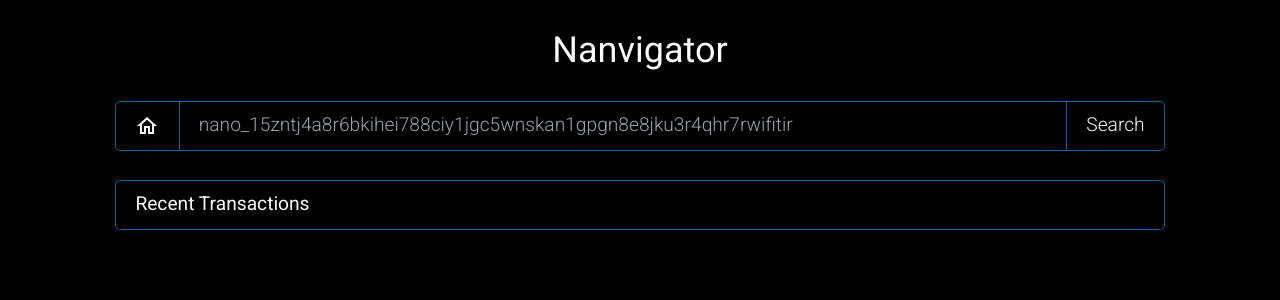
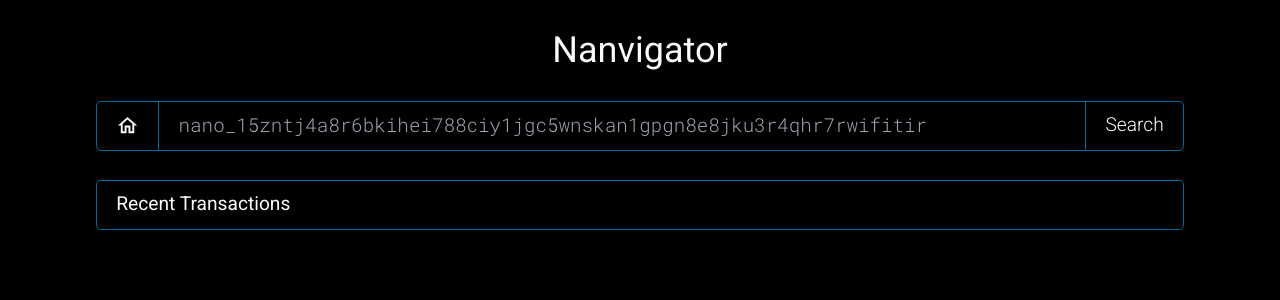
Before and after one commit to paypur/nano_explorer, a Next.js app: page / in a window 1280 px wide. Shown: the top 300 px of the page. Built offline with nearby package versions, Linux system fonts and the light colour scheme; what reconnecting-websocket would draw is missing.

Commit message:
add roboto mono

```diff
--- a/src/app/block/[block]/page.tsx
+++ b/src/app/block/[block]/page.tsx
@@ -25,12 +25,12 @@ export default async function BlockPage(){
 
     return (
         <div>
-            <div className='my-6 border rounded border-sky-700'>
+            <div className='border rounded border-sky-700'>
                 <BlockCard block={customBlock}></BlockCard>
             </div>
-            <p className='text-1xl py-2'>Raw JSON for block {blockHash}</p>
+            <p className='text-1xl py-2 px-4'>Raw JSON for block {blockHash}</p>
             <div className='flex flex-col py-2 px-4 border rounded border-sky-700'>
-                <pre className='py-2'><code>{JSON.stringify(blockJson, null, 4)}</code></pre>
+                <pre className='font-mono py-2'><code>{JSON.stringify(blockJson, null, 4)}</code></pre>
             </div>
         </div>
     )
--- a/src/app/layout.tsx
+++ b/src/app/layout.tsx
@@ -1,19 +1,25 @@
 import '@/styles/globals.css'
 import SearchBar from '@/components/SearchBar'
 
-import { Roboto } from "next/font/google"
+import { Roboto, Roboto_Mono } from "next/font/google"
 
 const roboto = Roboto({
     weight: ['300', '400'],
-    subsets: ['latin']
+    subsets: ['latin'],
+    variable: '--font-roboto',
+})
+
+const roboto_mono = Roboto_Mono({
+    weight: ['300', '400'],
+    subsets: ['latin'],
+    variable: '--font-roboto-mono',
 })
 
 export default function RootLayout({children}: {children: React.ReactNode}) {
-
     return (
-        <html lang="en">
-            <body className={roboto.className}>
-                <div className='px-24'>
+        <html lang="en" className={`${roboto.variable} ${roboto_mono.variable}`}>
+            <body className=''>
+                <div className='px-20'>
                     <p className='my-6 text-3xl font-normal text-center'>Nanvigator</p>
                     <SearchBar/>
                     {children}
--- a/src/app/page.tsx
+++ b/src/app/page.tsx
@@ -53,8 +53,8 @@ export default function Home() {
 }
 
 async function addTransaction(transaction: WSBlock) {
-    const MAX_TRANSACTIONS = 8
-    let link: any = "missing link"
+    const MAX_TRANSACTIONS = 6
+    let link: any = undefined
 
     if (transaction.message.block.subtype === "receive") {
         link = transaction.message.block.account_link
--- a/src/components/SearchBar.tsx
+++ b/src/components/SearchBar.tsx
@@ -27,21 +27,22 @@ export default function SearchBar() {
         <div className='flex my-6 border divide-x rounded border-sky-700'>
             <button
                 className='py-2 px-4 flex-none border-sky-700'
-                onClick={home}>
-                <MdOutlineHome size="1.25rem"/>
+                onClick={home}
+            >
+                <MdOutlineHome size="1.2rem"/>
             </button>
             <input
-                className='py-2 px-4 flex-auto bg-black border-sky-700'
+                className='py-2 px-4 flex-auto bg-black border-sky-700 font-mono'
                 placeholder="nano_15zntj4a8r6bkihei788ciy1jgc5wnskan1gpgn8e8jku3r4qhr7rwifitir"
                 title="enter a valid nano address or block hash"
                 autoComplete="on"
                 maxLength={65}
-                onChange={(e) => setInput(e.target.value)}>
-            </input>
+                onChange={(e) => setInput(e.target.value)}/>
             <button
                 className='py-2 px-4 flex-none border-sky-700'
                 type="button"
-                onClick={search}>
+                onClick={search}
+            >
                 Search
             </button>
         </div>
--- a/src/components/address/[address]/TransactionCardList.tsx
+++ b/src/components/address/[address]/TransactionCardList.tsx
@@ -41,15 +41,15 @@ export default function TransactionCardList(props: {nanoAddress: string, transac
         }
 
         WS.onmessage = (msg) => {
-            let data = JSON.parse(msg.data)
+            let data: WSBlock  = JSON.parse(msg.data)
             if (data.topic === "confirmation" && transactions.filter(e => e.hash === data.message.hash).length === 0) {
                 if (data.message.account === props.nanoAddress) {
                     if (data.message.block.subtype === "receive") {
                         // get sender address
-                        data.message.block.link_as_account = previousAccountDictionary[data.message.block.link]
-                        previousAccountDictionary[data.message.block.link]
+                        data.message.block.account_link = previousAccountDictionary[data.message.block.link]
+                        delete previousAccountDictionary[data.message.block.link]
                     }
-                    transactions.unshift(data.message)
+                    addTransaction(data)
                     router.refresh()
                 } else if (data.message.block.subtype === "send") {
                     // store sender address for later
@@ -70,7 +70,7 @@ export default function TransactionCardList(props: {nanoAddress: string, transac
 }
 
 async function addTransaction(transaction: WSBlock) {
-    let link: any = "missing link"
+    let link: any = undefined
 
     if (transaction.message.block.subtype === "receive") {
         link = transaction.message.block.account_link
--- a/src/components/block/[block]/BlockCard.tsx
+++ b/src/components/block/[block]/BlockCard.tsx
@@ -8,8 +8,8 @@ export default function BlockCard(props: {block: CustomBlock}) {
     return (
         <div className='flex flex-col py-2 px-4 border-sky-700'>
             <div className='flex flex-row'>
-                {props.block.type === "send" ? <p className="flex flex-row text-rose-600">SEND</p>: <p className="flex flex-row text-emerald-600">RECEIVE</p>}
-                {<p>&nbsp;Ӿ{parseFloat(tools.convert(props.block.amount, 'RAW', 'NANO')).toFixed(6)}</p>}
+                {props.block.type === "send" ? <p className="font-mono text-rose-600">SEND</p>: <p className="font-mono text-emerald-600">RECEIVE</p>}
+                {<p className='font-mono font-normal mx-2'>Ӿ{parseFloat(tools.convert(props.block.amount, 'RAW', 'NANO')).toFixed(6)}</p>}
 
             </div>
             <div className='flex flex-row'>
@@ -17,8 +17,8 @@ export default function BlockCard(props: {block: CustomBlock}) {
                 {props.block.type === "send" ? <MdOutlineEast className='mx-2'></MdOutlineEast> : <MdOutlineWest className='mx-2'></MdOutlineWest>}
                 {addressFormat(props.block.accountLink)}
             </div>
-            <Link className="underline text-blue-600 hover:text-blue-800 visited:text-purple-600" href={"/block/" + props.block.hash}>
-                <p>{props.block.hash}</p>
+            <Link className="hover:underline" href={"/block/" + props.block.hash}>
+                <p className="font-mono">{props.block.hash}</p>
             </Link>
         </div>
     )
@@ -28,8 +28,8 @@ function addressFormat(address: string) {
     if (address !== undefined) {
         // <p>{address.slice(0,12) + "..." + address.slice(-6)}</p>
         return (
-            <Link className="underline text-blue-600 hover:text-blue-800 visited:text-purple-600" href={"/address/" + address}>
-                <p>{address}</p>
+            <Link className="hover:underline" href={"/address/" + address}>
+                <p className="font-mono">{address}</p>
             </Link>
         )
     }
--- a/tailwind.config.js
+++ b/tailwind.config.js
@@ -7,7 +7,12 @@ module.exports = {
     './src/app/**/*.{js,ts,jsx,tsx}'
   ],
   theme: {
-    extend: {}
+    extend: {
+      fontFamily: {
+        sans: ['var(--font-roboto)'],
+        mono: ['var(--font-roboto-mono)'],
+      },
+    },
   },
   plugins: [],
 }
```
